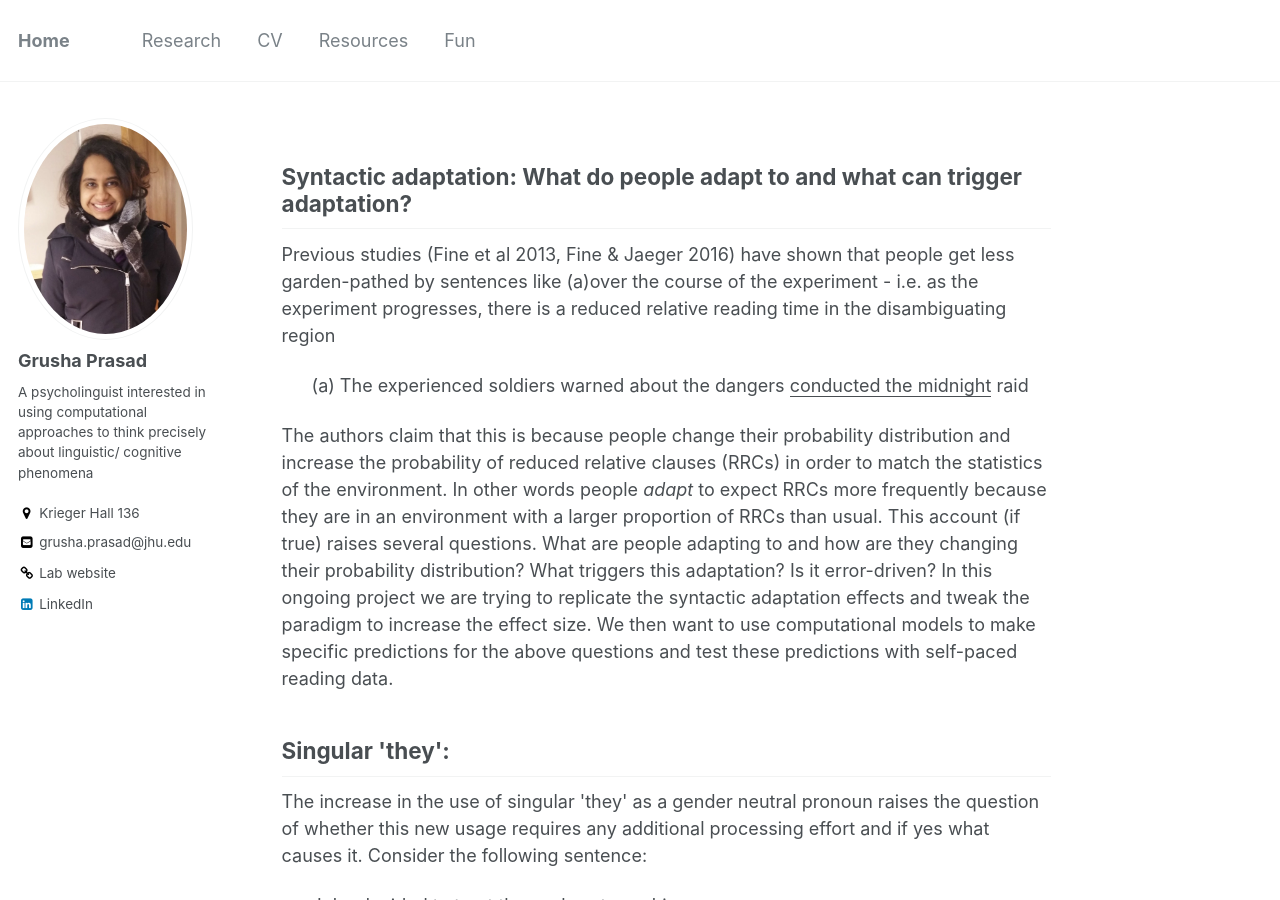
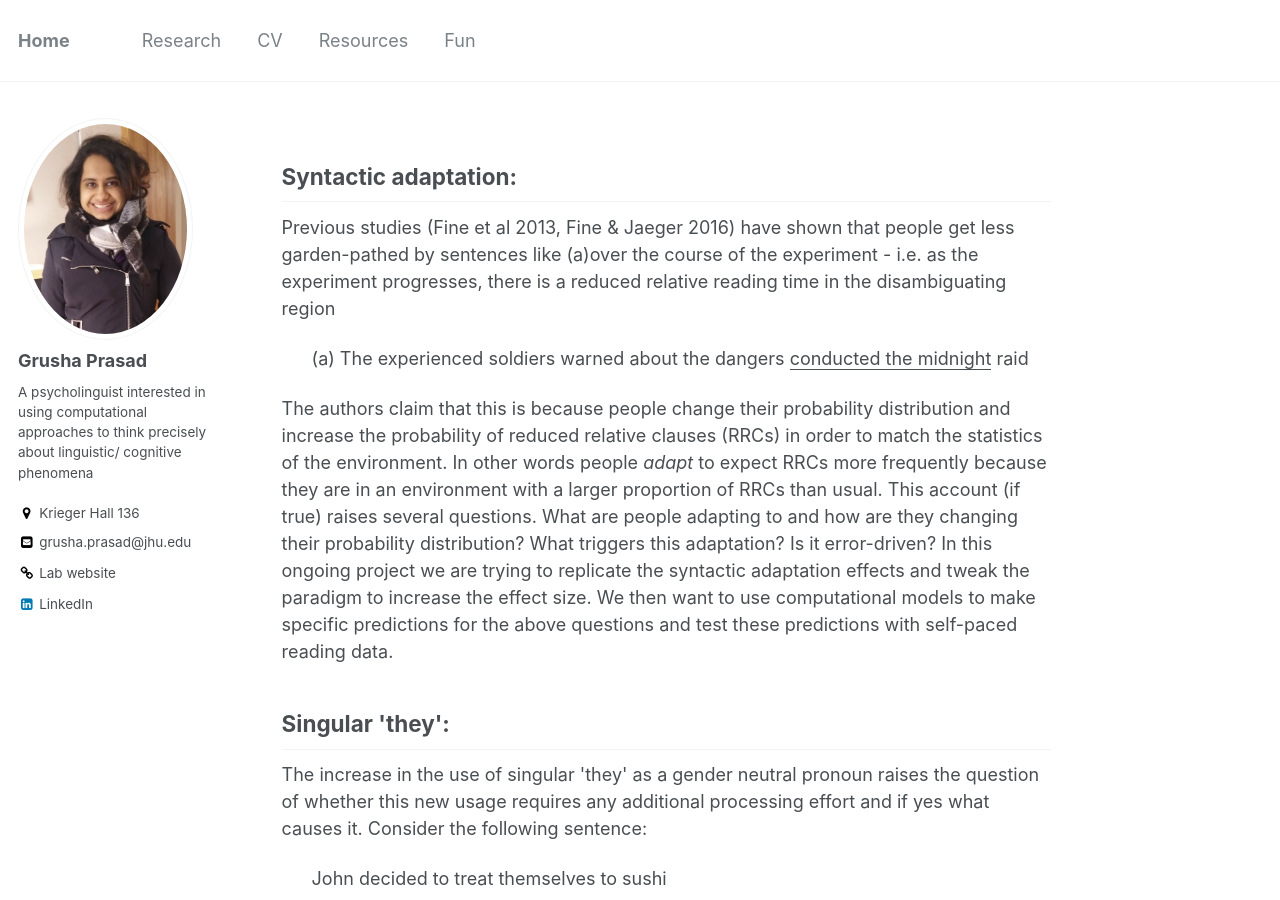
Before and after one commit to grushaprasad/grushaprasad.github.io, a Jekyll site: the page built from _pages/research.html, in a window 1280 px wide and 900 px high. Built offline with Jekyll 4.4.1, drawn with Linux system fonts in a browser that asks for light colours.

Commit message:
updated research:

```diff
--- a/_pages/research.html
+++ b/_pages/research.html
@@ -2,7 +2,7 @@
 permalink: /research/
 ---
 
-<h2> Syntactic adaptation: What do people adapt to and what can trigger adaptation? </h2>
+<h2> Syntactic adaptation: </h2>
 
 <p>
 
```
